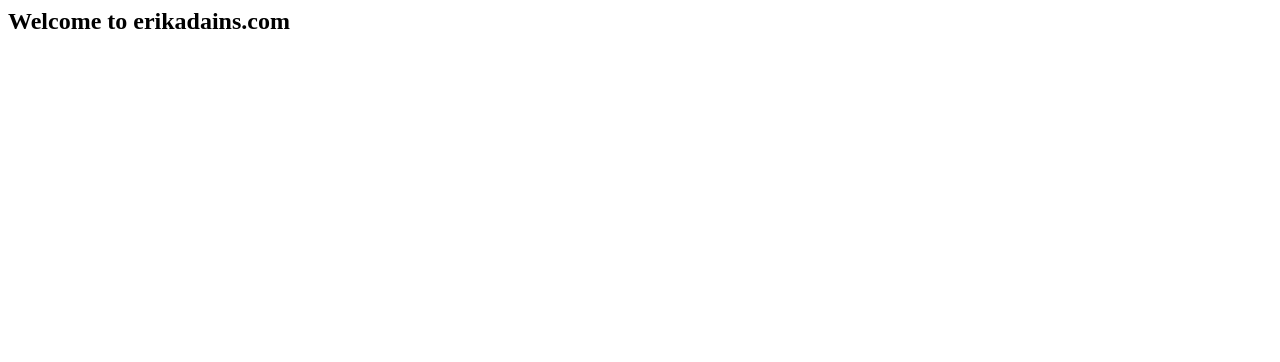
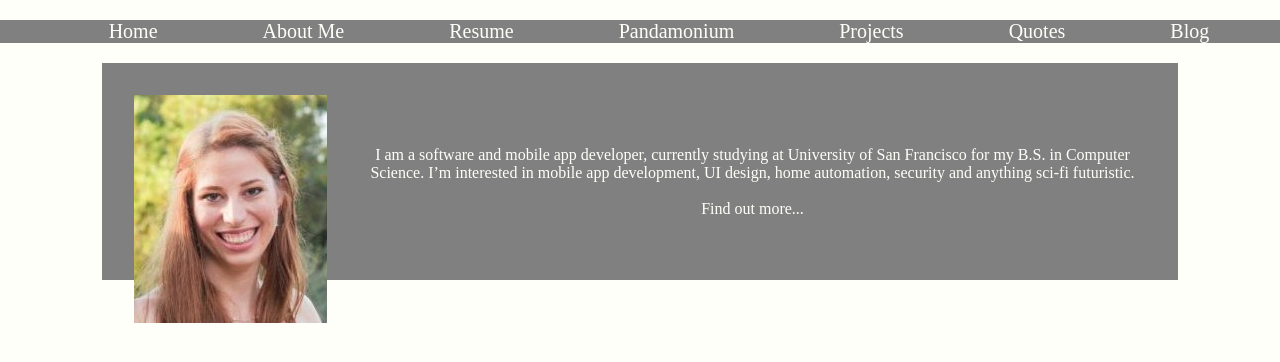
Before and after one commit to eadains09/eadains09.github.io, a plain HTML site: page index.html in a window 1280 px wide. Drawn offline with Linux system fonts and the light colour scheme.

Commit message:
header and about me started

```diff
--- /dev/null
+++ b/index.css
@@ -0,0 +1,55 @@
+body {
+	background-color: #FFFFF9;
+}
+
+a {
+	text-align: center;
+	text-decoration: none;
+	color: inherit;
+}
+
+a:hover {
+	color: #94DBFF;
+}
+
+.menu {
+	background-color: gray;
+	color: #FFFFF9;
+	position: relative;
+	left: -1em;
+	width: 103%;
+	font-size: 20px;
+	text-align: center;
+	/*height: 3em;	*/
+}
+
+.menu ul li {
+		display: inline;
+		padding: 2.5em;
+}
+
+.about-me {
+	background-color: gray;
+	color: #FFFFF9;
+	margin-right: auto;
+	margin-left: auto;
+	padding: 2em;
+	width: 80%;
+	height: auto;
+}
+
+.about-me img {
+	float: left;
+	margin-right: 2em;
+	/*width: 200px;*/
+}
+
+.about-me p {
+	text-align: center;
+	padding-top: 5%;
+	padding-bottom: 3%;
+	margin-top: auto;
+	margin-bottom: auto;
+	/*float: right;*/
+	/*width: 800px;*/
+}
--- a/index.html
+++ b/index.html
@@ -1 +1,53 @@
-<h2> Welcome to erikadains.com </h2>
+<!doctype html>
+<head>
+	<meta charset="utf-8"/>
+	<meta name="viewport" content="width=device-wdith, initial-scale=1.0"/>
+	<title>Erika Dains - Software Engineer</title>
+	<link rel="stylesheet" type="text/css" href="index.css">
+	<!--link rel="stylesheet" href="../bower_components/swiper/dist/css/swiper.min.css"/-->
+	<!--link href='http://fonts.googleapis.com/css?family=Source+Sans+Pro:200,400' rel='stylesheet' type='text/css'-->
+</head>
+
+<body>
+	<div class = "menu">
+		<ul>
+			<li> <a href="#"> Home </a> </li>
+			<li> <a href="#"> About Me </a> </li>
+			<li> <a href="#"> Resume </a> </li>
+			<li> <a href="#"> Pandamonium </a> </li>
+			<li> <a href="#"> Projects </a> </li>
+			<li> <a href="#"> Quotes </a> </li>
+			<li> <a href="#"> Blog </a> </li>
+		</ul>
+	</div>
+
+	<div class = "content">
+		<div class = "about-me">
+			<section class = "frame">
+				<div><img src="headshot.jpg" alt="Erika Dains"></div>
+				<div class = "text">
+					<p>
+						I am a software and mobile app developer, currently studying at University of San Francisco for my B.S. in Computer Science. I’m interested in mobile app development, UI design, home automation, security and anything sci-fi futuristic.
+						<br><br>
+						<a href="#"> Find out more...</a>
+					</p>
+				</div>
+			</section>
+		</div>
+
+		<div class = "connect">
+		</div>
+
+		<div class = "quote-and-resume">
+		</div>
+
+		<div class = "projects-swiper">
+		</div>
+
+		<div class = "blog-swiper">
+		</div>
+
+	</div> <!-- Close Content Div -->
+</body>
+
+</html>
```
Also changed, not shown: headshot.jpg (added).
